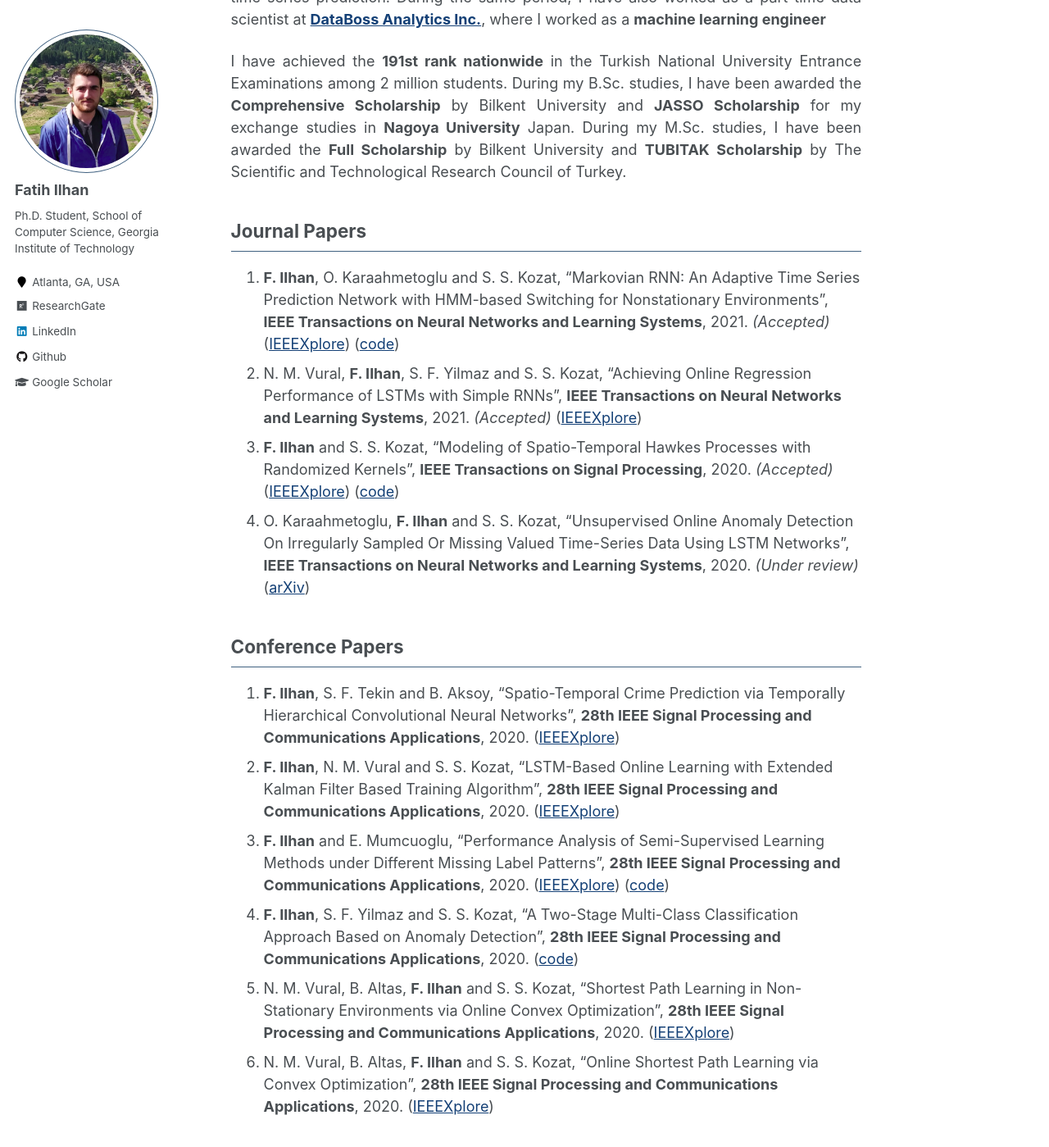
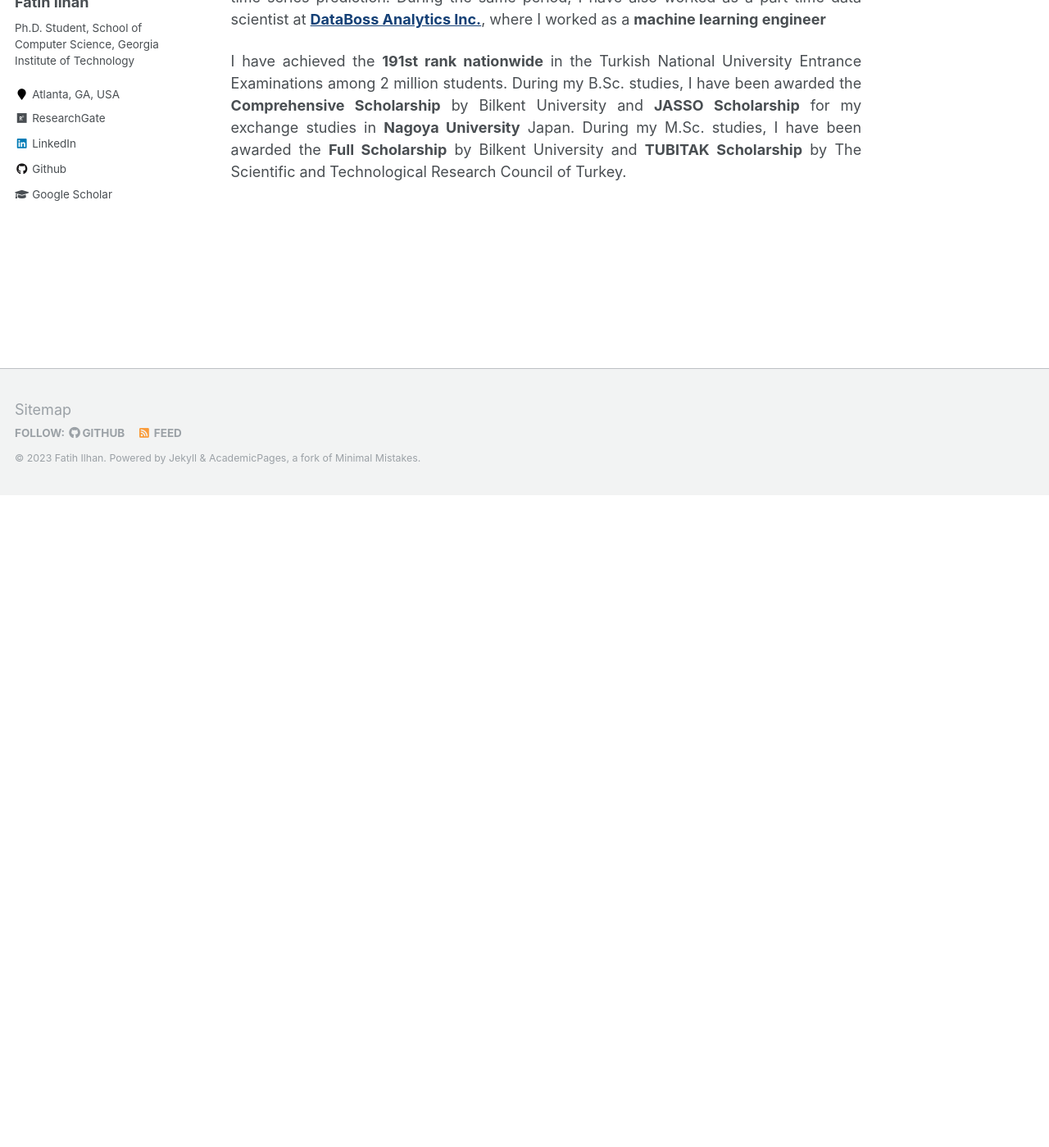
Before and after one commit to fatih-ilhan/fatih-ilhan.github.io, a Jekyll site: the page built from _pages/about.md, in a window 1280 px wide and 1400 px high, scrolled down 795 px. Shown: the whole window at 82% size. Built offline with Jekyll 4.4.1, drawn with Linux system fonts in a browser that asks for light colours.

Commit message:
removed links

```diff
--- a/_data/navigation.yml
+++ b/_data/navigation.yml
@@ -1,10 +1,4 @@
 # main links links
 main:
-  - title: "Research"
-    url: /research/
-
-  - title: "Publications"
-    url: /publications/
-
   - title: "CV"
     url: /files/cv.pdf
--- a/_pages/about.md
+++ b/_pages/about.md
@@ -24,21 +24,3 @@ redirect_from:
 <div style="text-align: justify"><p>I received my B.Sc. and M.Sc. degree with high honors from <b>Bilkent University</b> in June 2019 and August 2021 respectively. During my M.Sc. studies, I have mainly worked on time series modeling and prediction for adversarial and nonstationary environments under the supervision <a href="http://kilyos.ee.bilkent.edu.tr/~kozat/"><b>Prof. Suleyman S. Kozat</b></a>. In addition, I have worked on efficient online learning algorithms with convergence guarantees and adaptive switching methods for time series prediction. During the same period, I have also worked as a part-time data scientist at <a href="http://data-boss.com.tr/"><b>DataBoss Analytics Inc.</b></a>, where I worked as a <b>machine learning engineer</b></p></div>
 
 <div style="text-align: justify"><p>I have achieved the <b>191st rank nationwide</b> in the Turkish National University Entrance Examinations among 2 million students. During my B.Sc. studies, I have been awarded the <b>Comprehensive Scholarship</b> by Bilkent University and <b>JASSO Scholarship</b> for my exchange studies in <b>Nagoya University</b> Japan. During my M.Sc. studies, I have been awarded the <b>Full Scholarship</b> by Bilkent University and <b>TUBITAK Scholarship</b> by The Scientific and Technological Research Council of Turkey.</p></div>
-
-
-<h2 id="journal-papers"> Journal Papers</h2>
-
-1.  **F. Ilhan**, O. Karaahmetoglu and S. S. Kozat, "Markovian RNN: An Adaptive Time Series Prediction Network with HMM-based Switching for Nonstationary Environments", **IEEE Transactions on Neural Networks and Learning Systems**, 2021\. _(Accepted)_ ([IEEEXplore](https://ieeexplore.ieee.org/document/9509335)) ([code](https://github.com/fatih-ilhan/markov-rnn))
-2.  N. M. Vural, **F. Ilhan**, S. F. Yilmaz and S. S. Kozat, "Achieving Online Regression Performance of LSTMs with Simple RNNs", **IEEE Transactions on Neural Networks and Learning Systems**, 2021\. _(Accepted)_ ([IEEEXplore](https://ieeexplore.ieee.org/document/9457246))
-3.  **F. Ilhan** and S. S. Kozat, "Modeling of Spatio-Temporal Hawkes Processes with Randomized Kernels", **IEEE Transactions on Signal Processing**, 2020\. _(Accepted)_ ([IEEEXplore](https://ieeexplore.ieee.org/document/9177186)) ([code](https://github.com/fatih-ilhan/sthawkes))
-4.  O. Karaahmetoglu, **F. Ilhan** and S. S. Kozat, "Unsupervised Online Anomaly Detection On Irregularly Sampled Or Missing Valued Time-Series Data Using LSTM Networks", **IEEE Transactions on Neural Networks and Learning Systems**, 2020\. _(Under review)_ ([arXiv](https://arxiv.org/abs/2005.12005))
-
-
-<h2 id="conference-papers"> Conference Papers</h2>
-
-1.  **F. Ilhan**, S. F. Tekin and B. Aksoy, "Spatio-Temporal Crime Prediction via Temporally Hierarchical Convolutional Neural Networks", **28th IEEE Signal Processing and Communications Applications**, 2020. ([IEEEXplore](https://ieeexplore.ieee.org/document/9302169))
-2.  **F. Ilhan**, N. M. Vural and S. S. Kozat, "LSTM-Based Online Learning with Extended Kalman Filter Based Training Algorithm", **28th IEEE Signal Processing and Communications Applications**, 2020. ([IEEEXplore](https://ieeexplore.ieee.org/document/9302071))
-3.  **F. Ilhan** and E. Mumcuoglu, "Performance Analysis of Semi-Supervised Learning Methods under Different Missing Label Patterns", **28th IEEE Signal Processing and Communications Applications**, 2020\. ([IEEEXplore](https://ieeexplore.ieee.org/document/9302465)) ([code](https://github.com/fatih-ilhan/ssl-exploration))
-4.  **F. Ilhan**, S. F. Yilmaz and S. S. Kozat, "A Two-Stage Multi-Class Classification Approach Based on Anomaly Detection", **28th IEEE Signal Processing and Communications Applications**, 2020\. ([code](https://github.com/fatih-ilhan/anomaly-detection-for-mcc))
-5.  N. M. Vural, B. Altas, **F. Ilhan** and S. S. Kozat, "Shortest Path Learning in Non-Stationary Environments via Online Convex Optimization", **28th IEEE Signal Processing and Communications Applications**, 2020. ([IEEEXplore](https://ieeexplore.ieee.org/document/9302496))
-6.  N. M. Vural, B. Altas, **F. Ilhan** and S. S. Kozat, "Online Shortest Path Learning via Convex Optimization", **28th IEEE Signal Processing and Communications Applications**, 2020. ([IEEEXplore](https://ieeexplore.ieee.org/document/9302479))
```
